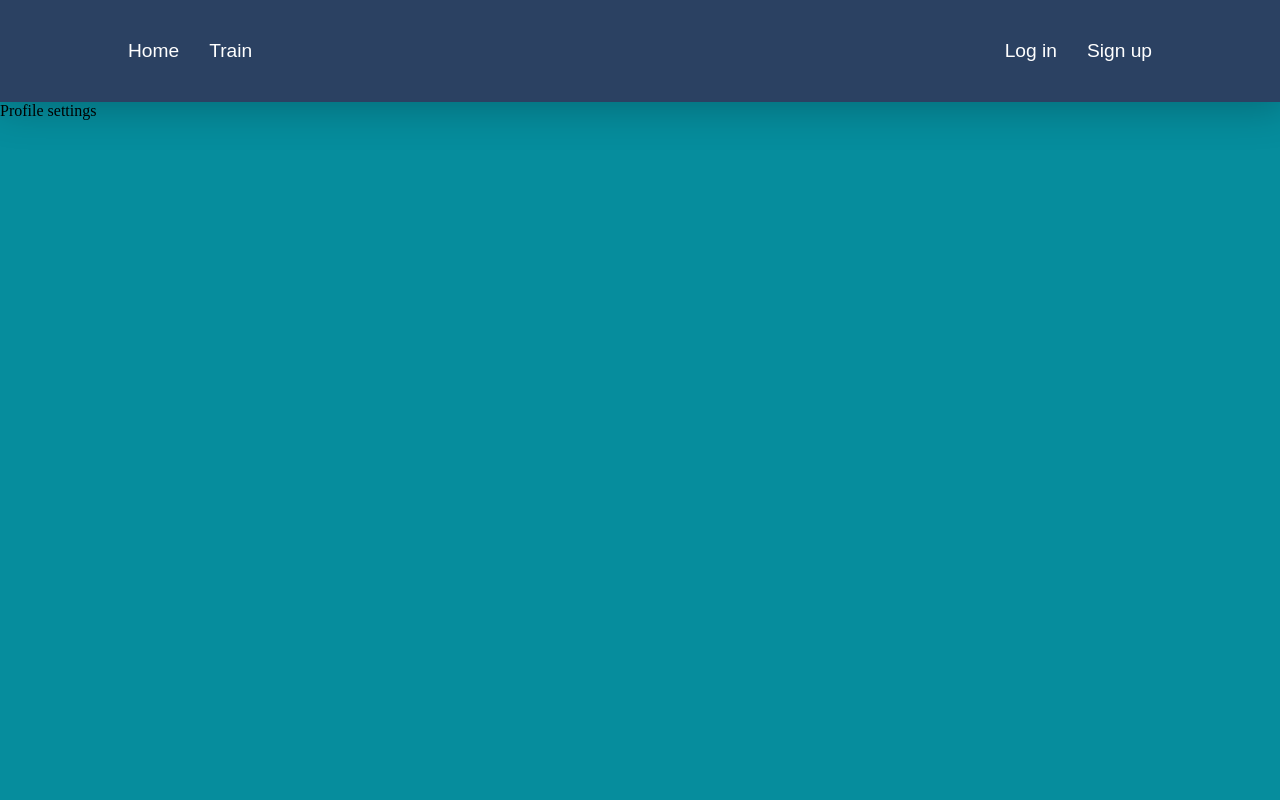
After one commit to iszablowski/flashcards_app, a Flask app: template src/application/templates/user/settings.html in a window 1280 px wide. The commit adds this page. Run offline with Flask 3, Linux system fonts and the light colour scheme; the template is opened without the code that fills it, so the values that code supplies are empty.

Commit message:
working on profile templates

```diff
--- a/src/application/templates/auth/login.html
+++ b/src/application/templates/auth/login.html
@@ -1,6 +1,8 @@
 {% extends 'base.html' %}
 {% block title %}Log in{% endblock %}
+{% block profile %}{% endblock %}
 {% block hero %}{% endblock %}
+{% block signup %}{% endblock %}
 {% block signin %}
 <div class="login-panel">
     {% with messages = get_flashed_messages() %}
--- a/src/application/templates/auth/signup.html
+++ b/src/application/templates/auth/signup.html
@@ -1,6 +1,8 @@
 {% extends 'base.html' %}
 {% block title %}Sign up{% endblock %}
+{% block profile %}{% endblock %}
 {% block hero %}{% endblock %}
+{% block signin %}{% endblock %}
 {% block signup %}
 <div class="login-panel">
     {% with messages = get_flashed_messages() %}
--- a/src/application/templates/base.html
+++ b/src/application/templates/base.html
@@ -25,6 +25,7 @@
                 </div>
             </nav>
         </div>
+        {% block profile %}{% endblock %}
         {% block signin %}{% endblock %}
         {% block signup %}{% endblock %}
         {% block hero %}
--- /dev/null
+++ b/src/application/templates/user/profile.html
@@ -0,0 +1,9 @@
+{% extends 'base.html' %}
+{% block title %}Profile{% endblock %}
+{% block hero %}{% endblock %}
+{% block signin %}{% endblock %}
+{% block signup %}{% endblock %}
+{% block profile %}
+Profile
+{% block settings %}{% endblock %}
+{% endblock %}
--- /dev/null
+++ b/src/application/templates/user/settings.html
@@ -0,0 +1,3 @@
+{% extends 'user/profile.html' %}
+
+{% block settings %}settings{% endblock %}
--- a/src/application/user.py
+++ b/src/application/user.py
@@ -6,11 +6,12 @@ user = Blueprint('user', __name__, url_prefix='/profile')
 @user.route('/', methods=['GET'])
 @login_required
 def user_page():
-    return render_template('base.html', user_name=current_user.name, logged_in=current_user.is_authenticated)
+    return render_template('user/profile.html', user_name=current_user.name, logged_in=current_user.is_authenticated)
 
 @user.route('/settings', methods=['GET', 'POST'])
+@login_required
 def user_settings():
-    return '<h3>settings</h3>'
+    return render_template('user/settings.html', user_name=current_user.name, logged_in=current_user.is_authenticated)
 
 @user.route('/collection', methods=['GET'])
 def user_collection():
```
